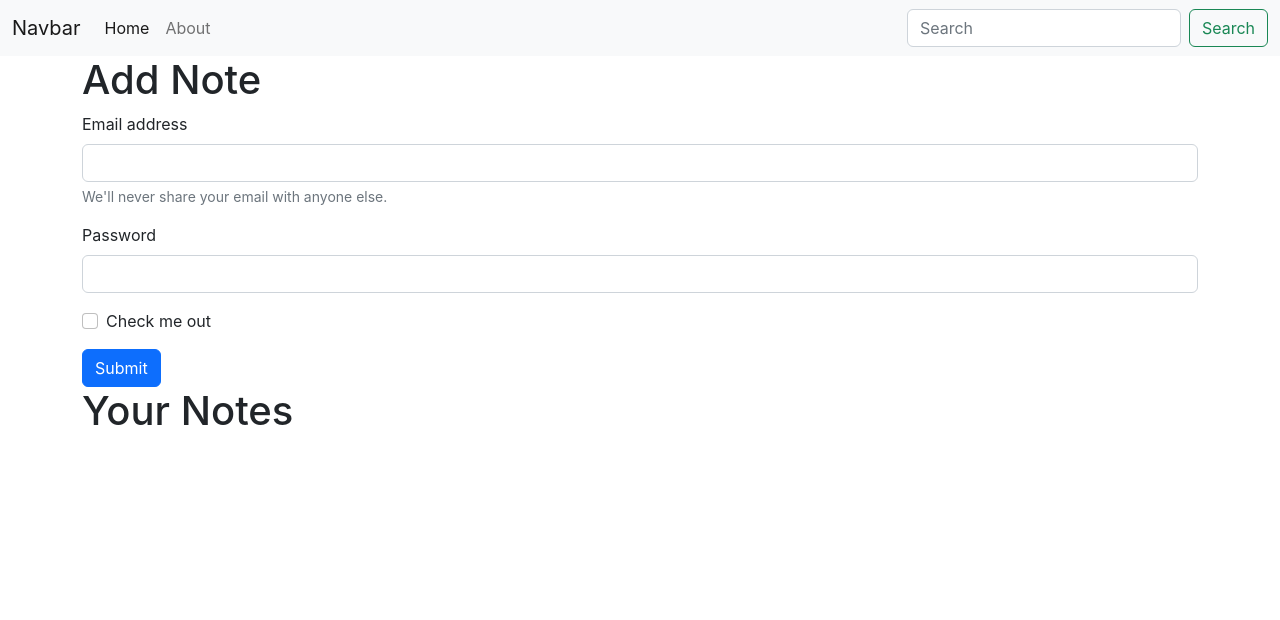
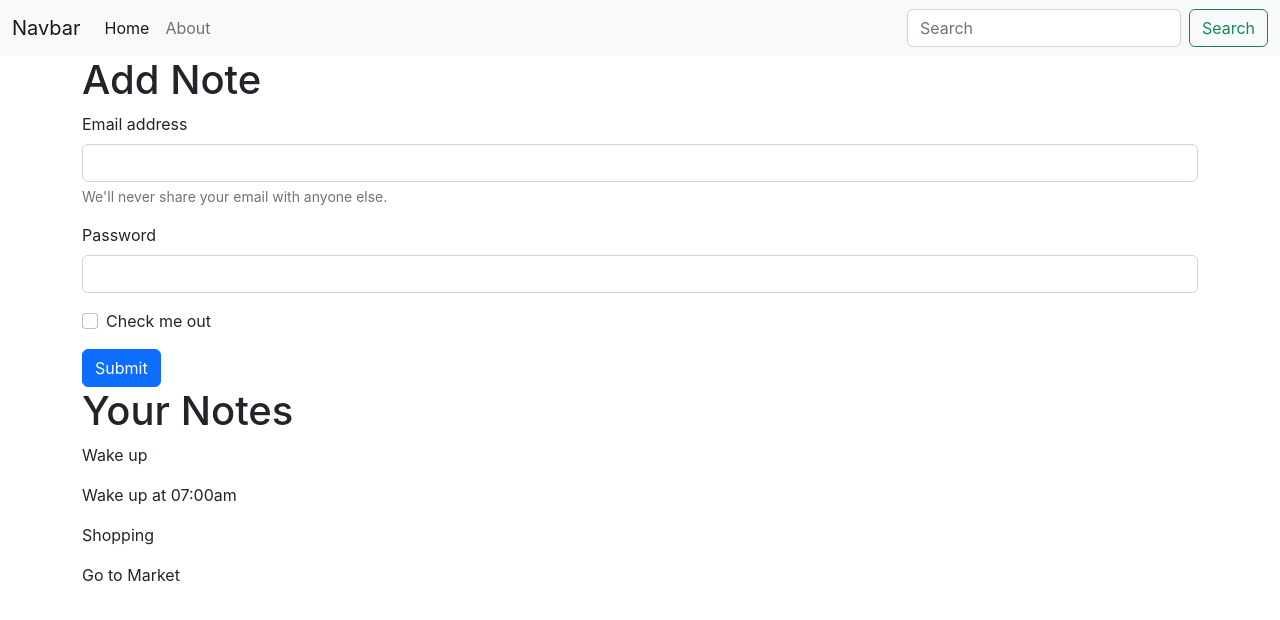
Before and after one commit to gak92/my-notebook, a React (Create React App) app: page / in a window 1280 px wide. Shown: the top 620 px of the page. Built offline with nearby package versions, Linux system fonts and the light colour scheme.

Commit message:
Display notes using dummy data

```diff
--- a/src/components/About.js
+++ b/src/components/About.js
@@ -1,17 +1,17 @@
-import React, { useContext, useEffect } from 'react';
-import noteContext from '../context/notes/NoteContext';
+import React from 'react';
+// import noteContext from '../context/notes/NoteContext';
 
 const About = () => {
-  const a = useContext(noteContext);
+  // const a = useContext(noteContext);
 
-  useEffect(()=>{
-    a.update();
-    // eslint-disable-next-line
-  }, []);
+  // useEffect(()=>{
+  //   a.update();
+  //   // eslint-disable-next-line
+  // }, []);
 
   return (
     <div>
-      This is about {a.state.name} and class is {a.state.class}
+      This is about page
     </div>
   )
 }
--- a/src/components/Home.js
+++ b/src/components/Home.js
@@ -1,6 +1,10 @@
-import React from 'react'
+import React, {useContext} from 'react';
+import noteContext from '../context/notes/NoteContext';
 
 const Home = () => {
+  const context = useContext(noteContext);
+  const { notes, setNotes } = context;
+
   return (
     <div>
       <h1>Add Note</h1>
@@ -21,6 +25,16 @@ const Home = () => {
   <button type="submit" className="btn btn-primary">Submit</button>
 </form>
       <h1>Your Notes</h1>
+      <div>
+        {notes.map((note) => {
+          return (
+            <div>
+              <p>{note.title}</p>
+              <p>{note.description}</p>
+            </div>
+          )
+        })}
+      </div>
     </div>
   )
 }
--- a/src/context/notes/NoteState.js
+++ b/src/context/notes/NoteState.js
@@ -3,25 +3,31 @@ import { useState } from "react";
 import NoteContext from "./NoteContext";
 
 const NoteState = (props) => {
-  const s1 = {
-    "name": "Harry",
-    "class": "5b",
-  };
+  const initialNotes = [
+    {
+      "_id": "6314a3a5aff9e10cdca1b8c6",
+      "user": "631468d76bc11f312a96f898",
+      "title": "Wake up",
+      "description": "Wake up at 07:00am",
+      "tag": "personal",
+      "date": "2022-09-04T13:09:57.211Z",
+      "__v": 0
+    },
+    {
+      "_id": "6315a6688da1bcf7d3d18a4b",
+      "user": "631468d76bc11f312a96f898",
+      "title": "Shopping",
+      "description": "Go to Market",
+      "tag": "personal",
+      "date": "2022-09-05T07:34:00.507Z",
+      "__v": 0
+    }
+  ];
 
-  const [state, setState] = useState(s1);
-
-  const update = () => {
-    setTimeout(() => {
-      setState({
-        "name": "Harry",
-        "class": "10b",
-      });
-    }, 1000);
-  };
-
+  const [notes, setNotes] = useState(initialNotes);
 
   return (
-    <NoteContext.Provider value={{state, update}}>
+    <NoteContext.Provider value={{notes, setNotes}}>
       {props.children}
     </NoteContext.Provider>
   );
```
Also changed, not shown: 1 other file (tests, documents, lock files or other folders).
